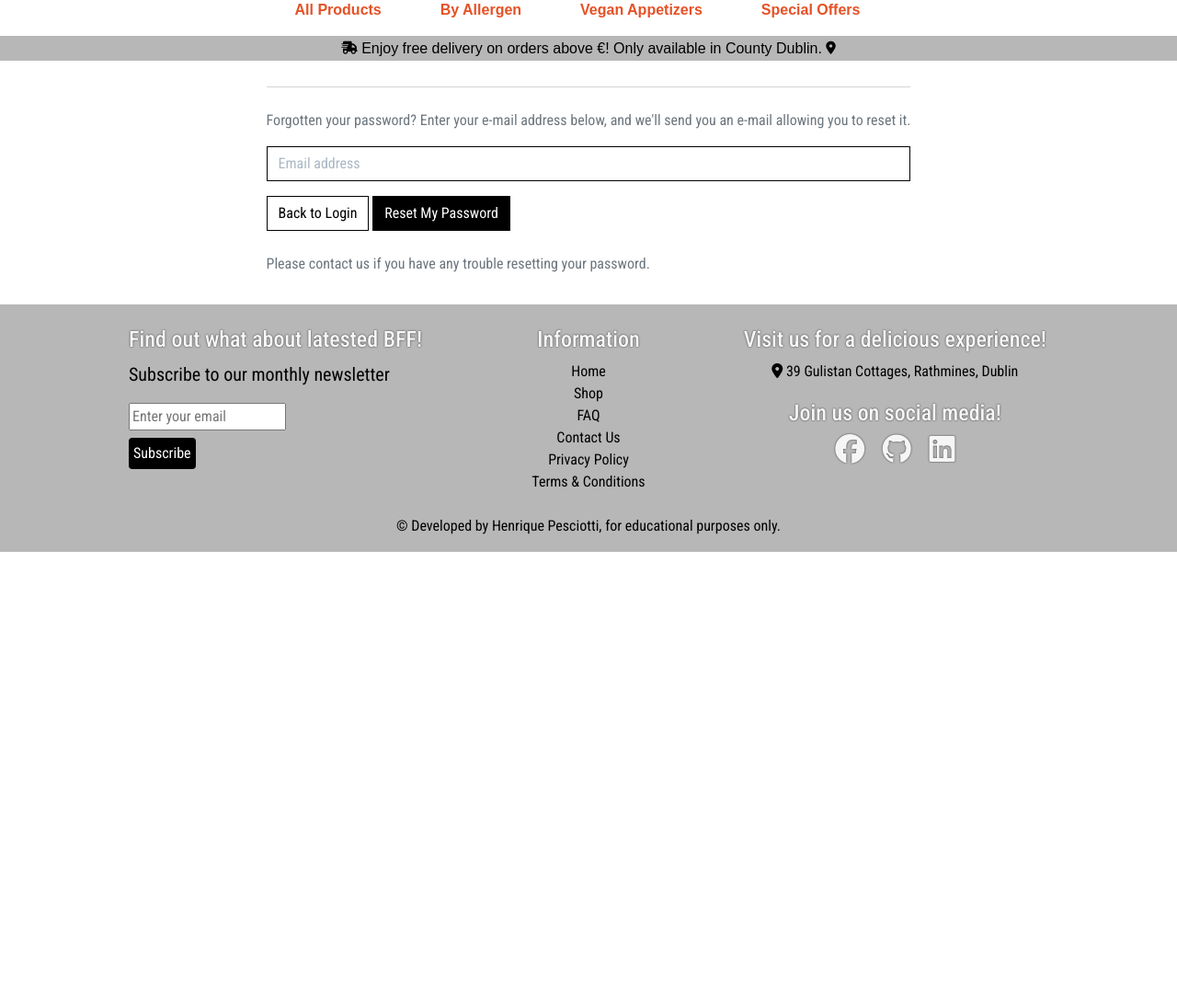
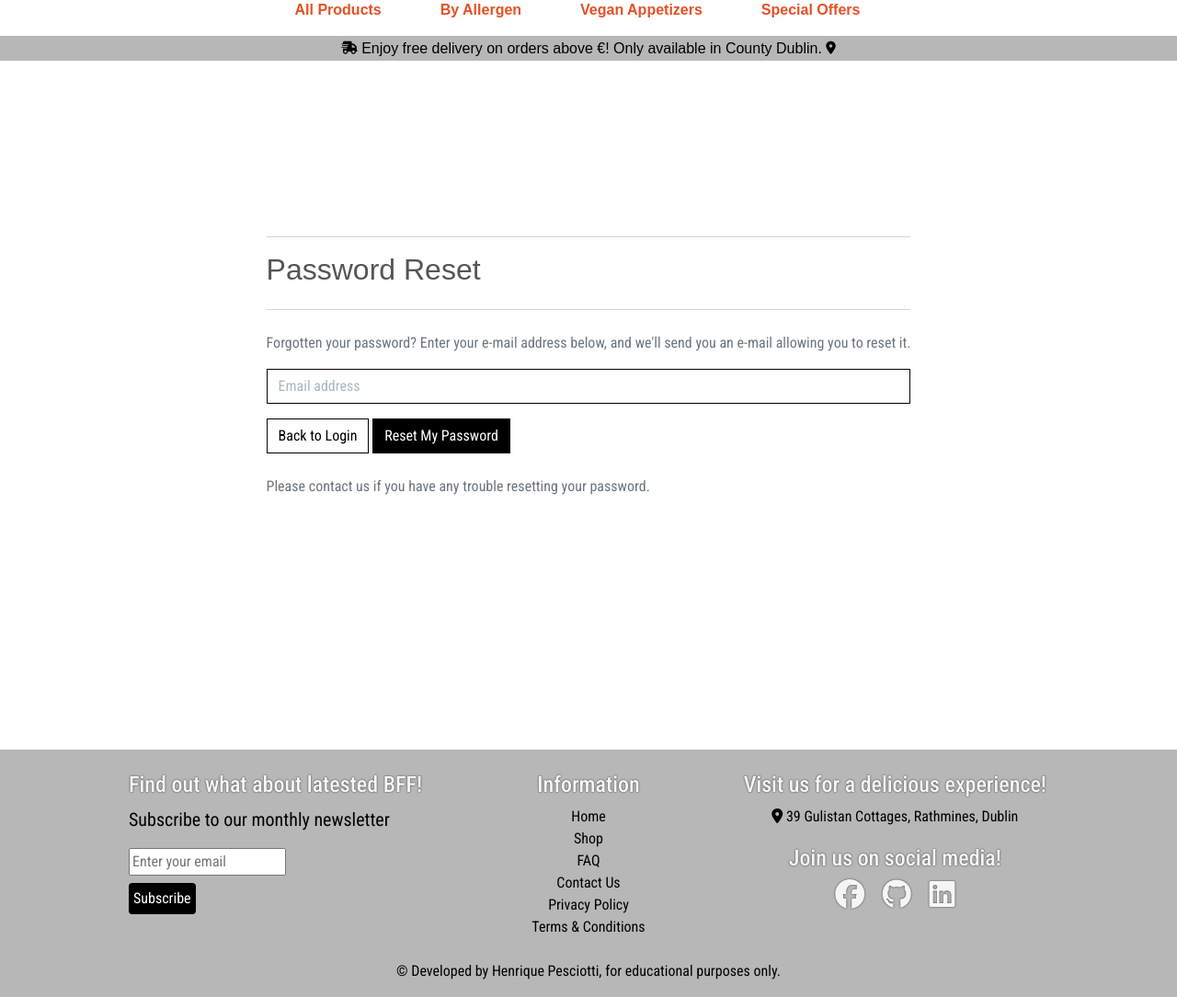
Before and after one commit to hpesciotti/bffs-brazilian-finger-foods, a Django app: page /accounts/password/reset/ in a window 1280 px wide. Shown: the part 101-1185 px from the top of the page at 92% size. Before the commit the page ends 701 px from the top, so only its background shows below. Run offline with Django 5.2, Linux system fonts and the light colour scheme; parts of the project's set-up code (start-up, migrations or seed data) failed here and were passed over; some libraries are stand-ins or nearby versions.

Commit message:
style: add vh-100 to allauth pages

```diff
--- a/templates/account/base.html
+++ b/templates/account/base.html
@@ -1,7 +1,7 @@
 {% extends "base.html" %}
 
 {% block content %}
-    <div class="container-fluid d-flex justify-content-center align-items-center expand-sm my-3">
+    <div class="container-fluid d-flex justify-content-center align-items-center expand-sm my-3 vh-100">
         <div class="overlay"></div>
         <div class="row">
             <div class="col-12">
```
